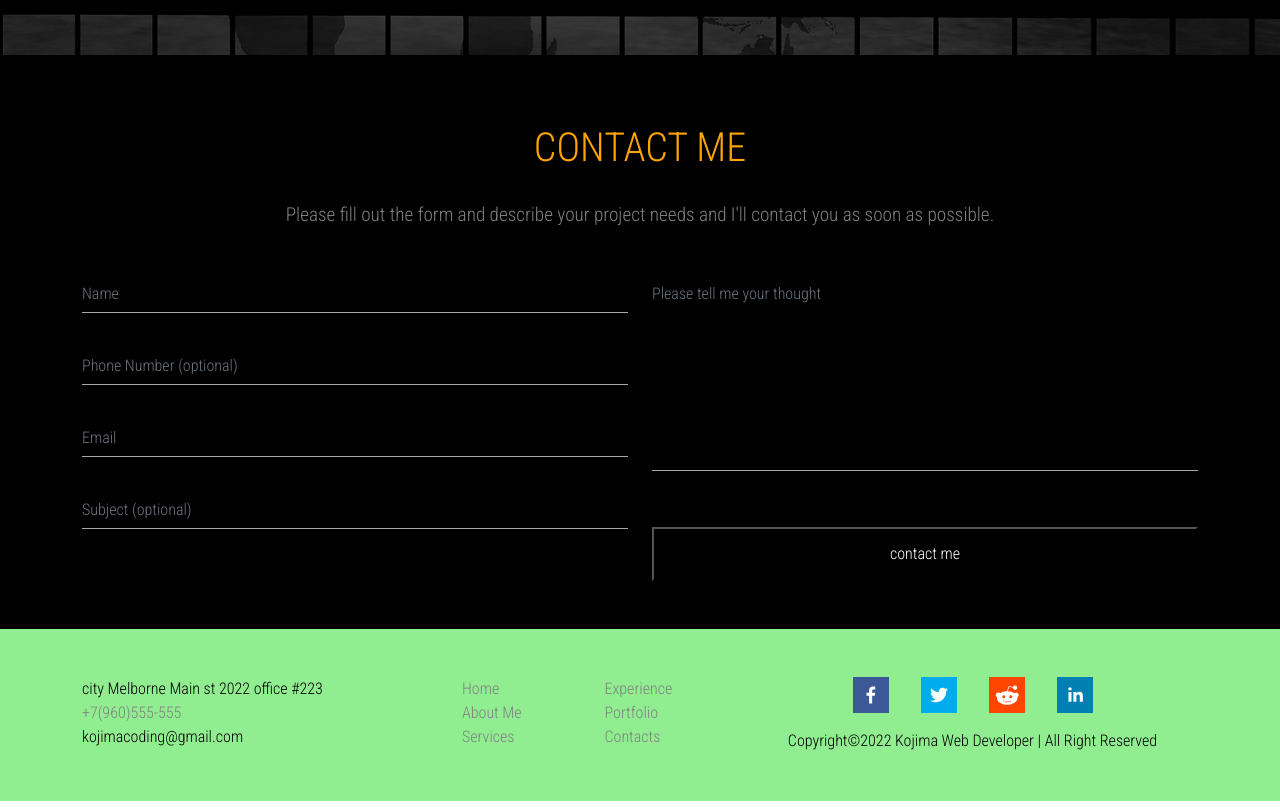
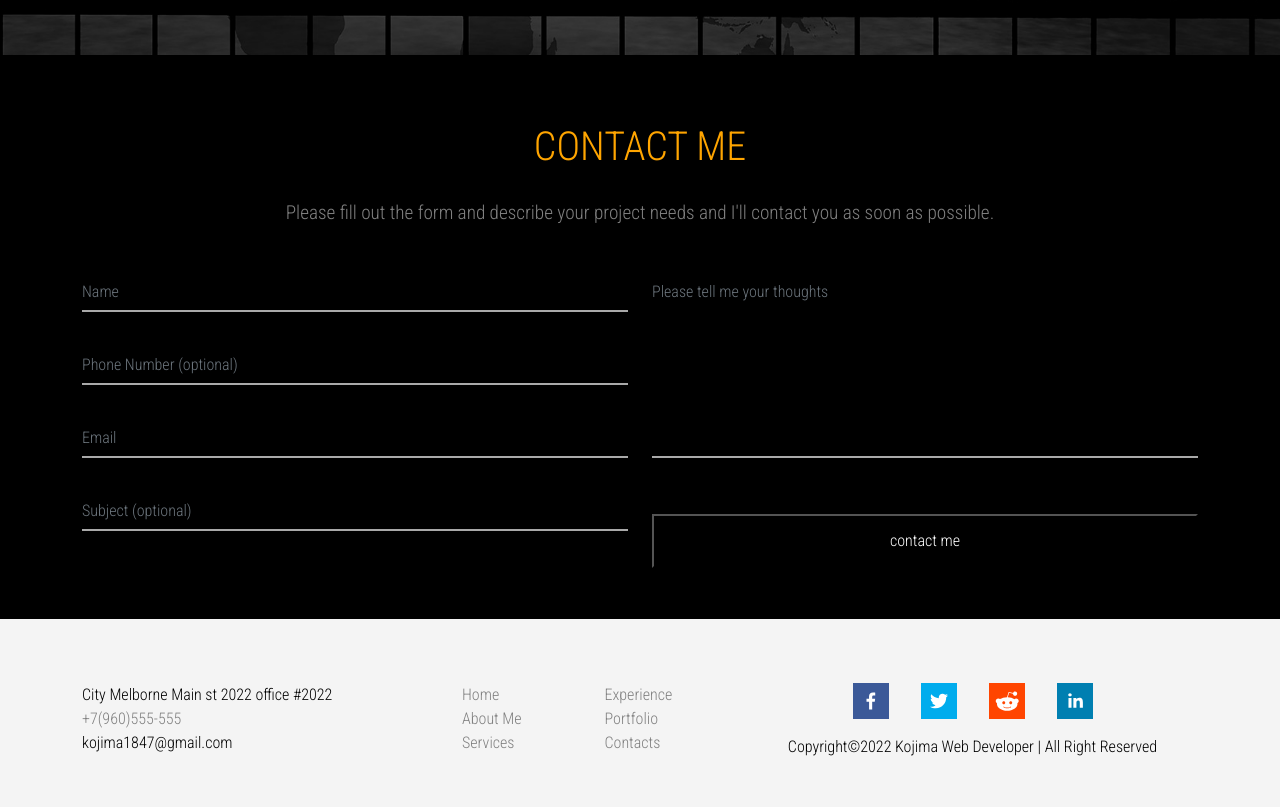
Before and after one commit to KoroCatty/react_works, a React (Create React App) app: page / in a window 1280 px wide. Shown: the part 3891-4698 px from the top of the page. Built offline with nearby package versions, Linux system fonts and the light colour scheme.

Commit message:
adjustment finished

```diff
--- a/src/App.scss
+++ b/src/App.scss
@@ -11,9 +11,9 @@
   --primary-hover-red: #f33501;
   --primary-transparent-black: rgba(0, 0, 0, 0.7);
 }
-// html {
-//   font-size: 16px;
-// }
+html {
+  overflow-x: hidden; //Remove a horizontal scroll bar
+}
 
 body {
   font-family: "Roboto Condensed", sans-serif;
@@ -358,13 +358,13 @@ nav ul li {
   padding: 0 0.5rem;
 }
 
-// Overflow Box--------------
+// Overflow Box（ホバー時のeffect）--------------
 .overflow {
   position: absolute;
   top: 0;
-  border: 1px solid red;
+  border: 2px solid red;
   background-color: black;
-  opacity: 0;
+  opacity: 0; //非表示に設定
   width: 15rem;
   height: 8rem;
   cursor: pointer;
@@ -376,7 +376,7 @@ nav ul li {
 
 .portfolilo-icon {
   position: absolute;
-  opacity: 0;
+  opacity: 0; //非表示に設定
   margin-left: -8rem;
   margin-top: 3.6rem;
   color: var(--primary-orange);
@@ -387,50 +387,93 @@ nav ul li {
   transition: all 0.3s ease-in-out;
   cursor: pointer;
 }
-// Pop up box ---------------
+
+// Pop up box --------------------------
 // ポップアップ時の箱(自動生成クラス)
 .popupbox-wrapper {
-  // background-color: red!important;
-  height: 65vh;
+  width:700px;
+  height: 68vh;
+  margin-top:12vw;
+  @media (max-width: 768px) {
+
+  }
 }
-.portfolio-image-popupbox {
-  width: 25rem;
+
+.popupbox-content {
+  padding-top: 0 !important;
+}
+
+//画像サイズ
+.portfolioImage {
+  width: 440px;
   padding: 0 0.5rem;
   height: 30vh;
-  // background-color: red;
+  @media (max-width: 768px) {
+   width:18rem;
+  }
+  @media (max-width: 468px) {
+    width:15rem;
+  }
+  //スマホ　横向き対応
+  @media (max-height: 468px) {
+    height: 100px;
+    width:320px;
+  }
 }
+//テキストサイズ
+.portfolioText {
+  font-size:1.2vw;
+  @media (max-width: 1440px) {
+    font-size: 1.7vw;
+    // margin-bottom: 0;
+  }
+  @media (max-width: 960px) {
+    font-size: 1.5vw;
+    // margin-bottom: 0;
+  }
+  @media (max-width: 768px) {
+    font-size: 2.3vw;
+    // margin-bottom: 0;
+  }
+  @media (max-width: 468px) {
+    font-size: 3.2vw;
+  }
+  @media (max-width: 375px) {
+    font-size: 2.8vw;
+  }
+    //スマホ　横向き対応
+    @media (max-height: 468px) {
+     margin-bottom: 0;
+     line-height: 2.3vw;
+    }
+}
+// タイトルサイズ
+.portfolioTitle {
+  @media (max-width: 468px) {
+    font-size: 3.5vw;
+  }
+  @media (max-width: 375px) {
+    font-size: 4vw;
+  }
+}
+// リンクサイズ
 .hyper-link {
   cursor: pointer;
   color: orange;
+  @media (max-width: 468px) {
+    font-size: 3.5vw;
+  }
+  @media (max-width: 375px) {
+    font-size: 4vw;
+  }
 }
+
+
 .hyper-link:hover {
   color: var(--primary-red);
 }
-// Media-------------
-// Pop-up時のサイズ
-@media (max-width: 768px) {
-  .portfolio-image-popupbox {
-    width: 100%;
-  }
-}
 
-@media (max-height: 570px) {
-  .portfolio-image-popupbox {
-    width: 80%;
-  }
-  .portfolio-image-popupbox {
-    width: 50%;
-  }
-}
 
-@media (max-height: 280px) {
-  .portfolio-image-popupbox {
-    height: 90%;
-  }
-  .portfolio-image-popupbox {
-    width: 30%;
-  }
-}
 // TestimonialsCarousel --------------
 .testimonials {
   background-image: url("../src/testimonials-bg.jpg");
@@ -489,18 +532,18 @@ nav ul li {
   margin-top: 3% !important;
 }
 
-// Contacts --------------------
+// Contacts ---------------------------
 .contacts {
   background: black;
-  padding: 3rem 0;
+  padding: 48px 0;
 }
 
-.contacts h1 {
+.contactsTitle{
   color: orange;
-  padding: 1.3rem 0;
+  padding: 20px 0;
   text-transform: uppercase;
 }
-.contacts p {
+.contactsText {
   color: grey;
   font-size: 1.2rem;
   margin-bottom: 4vw;
@@ -510,6 +553,7 @@ nav ul li {
 form {
   margin-top: 3vw !important;
 }
+// 両方にスタイル
 .contacts input,
 .contacts textarea {
   width: 100%;
@@ -517,25 +561,25 @@ form {
   background: none;
   resize: none; //resize は CSS のプロパティで、要素の寸法を変更できるかどうか、もしそうなら、どの方向に変更できるかを設定します
   border: 0;
-  border-bottom: 0.124rem solid darkgrey;
+  border-bottom: 2px solid darkgrey;
+  color: orange;
   border-radius: 0;
-  color: var(grey);
   outline: 0 !important; //borderでは表現できないこともoutlineなら表現できます。outlineは要素の輪郭線の太さ・色・スタイルを指定できるプロパティです。borderとほとんど一緒です
   box-shadow: none;
   top: 0;
-  margin-bottom: 1rem;
+  margin-bottom: 16px;
   padding-left: 0;
 }
 
+// フォーカス時に適用
 .contacts input:focus,
 .contacts textarea:focus {
-  background: transparent;
+  background: transparent;//真っ白になるのを防ぐ
   color: orange;
-  border-bottom: 0.124rem solid darkgrey;
+  border-bottom: 1.5px solid darkgrey;
 }
 .contacts textarea {
-  height: 12.2rem;
-  // margin: 2rem;
+  height: 184px;
 }
 .contact-btn {
   margin: 1rem 0 0 0;
@@ -557,8 +601,8 @@ form {
   display: inline-block;
 }
 
-//隣接兄弟セレクター。内側ではない最初のpを指定
-// inputにfocusしたら表示される
+//隣接兄弟セレクター。内側ではない最初の.lineを指定
+// focus時オレンジeffect
 input:focus + .line,
 textarea:focus + .line {
   width: 100%;
@@ -566,9 +610,9 @@ textarea:focus + .line {
 }
 
 .form-control {
-  margin: -0.3rem 0;
+  margin: -5px 0;
 }
-
+// フォーム送信時メッセージ
 .success-message {
   color: orange;
   font-size: 3vw;
@@ -576,27 +620,33 @@ textarea:focus + .line {
 }
 
 // Media ---------------------------
+
 @media (max-width: 768px) {
-  .contacts {
-    overflow-x: hidden; //Remove a horizontal scroll bar
+  .contacts .container {
+    padding: 0 16px;
   }
 }
 @media (max-width: 768px) {
-  .contacts .container {
-    padding: 0 1rem;
-  }
-}
-@media (max-width: 768px) {
-  .contacts p {
-    padding: 0 0.4rem;
+  .contactsText {
+    padding: 0 6px;
   }
 }
 
 // Footer ----------------------
 .footer {
-  background: lightgreen;
+  // background: darkgrey;
+  background-color: var(--primary-light-grey);
   color: black;
   padding: 3rem;
+}
+.footerContainer {
+  @media (max-width: 460px) {
+    margin-left:20px;
+    }
+  @media (max-width: 280px) {
+    margin-left:auto;
+    }
+
 }
 .footer a {
   text-decoration: none;
@@ -611,3 +661,18 @@ textarea:focus + .line {
 .footer p {
   margin-bottom: 0;
 }
+
+.social__icons {
+  // @media (max-width: 994px) {
+  //   margin-top:40px;
+  //   margin-left:-20px;
+  //   }
+  @media (max-width: 460px) {
+    // margin-top:0px;
+    margin-left:-16px;
+    }
+  @media (max-width: 280px) {
+    // margin-top:0px;
+    margin-left:0px;
+    }
+}
--- a/src/components/Contacts.jsx
+++ b/src/components/Contacts.jsx
@@ -7,7 +7,6 @@ export const Contacts = () => {
   const [successMessage, setSuccessMessage] = useState("");
 
   // const[inputContnet], [setInputContnet] = useState("");
-  // Form Validation
   const { register, handleSubmit, errors } = useForm();
 
   const onSubmit = (data, r) => {
@@ -37,8 +36,7 @@ export const Contacts = () => {
     // const sendEmail = (serviceID, templateID, form.current, user_wA38mxRtUjkOAGwKXSbbn) => {
     e.preventDefault();
 
-    emailjs
-      .sendForm(
+    emailjs.sendForm(
         "serviceID",
         "templateID",
         form.current,
@@ -68,8 +66,8 @@ export const Contacts = () => {
   return (
     <div id="contacts" className="contacts">
       <div className="text-center">
-        <h1>contact me</h1>
-        <p>
+        <h1 className="contactsTitle">contact me</h1>
+        <p className="contactsText">
           Please fill out the form and describe your project needs and I'll
           contact you as soon as possible.
         </p>
@@ -83,10 +81,11 @@ export const Contacts = () => {
             {/* <form ref={form} onSubmit={handleSubmit(onSubmit)}> */}
             <div className="row">
               <div className="col-md-6 col-xs-12">
+
                 {/* NAME INPUT */}
+                 {/* これによりinputにhover時真ん中から黄色の線が流れるようになる */}
                 <div className="text-center">
                   {" "}
-                  {/* これによりinputにhover時真ん中から黄色の線が流れるようになる */}
                   <input
                     type="text"
                     className="form-control"
@@ -94,19 +93,6 @@ export const Contacts = () => {
                     name="name"
                     register={register}
                     required
-                    // 送信時に空にするためvalueを入れる
-                    // value={successMessage}
-                    // onChange={e => setValue(e.target.value)}
-
-                    // ref={
-                    //   register({
-                    //     required: "Please enter your name",
-                    //     maxLength: {
-                    //       value: 20,
-                    //       message: "Please enter a name with fewer than 20 characters"
-                    //     }
-                    //   })
-                    // }
                   />
                   <div className="line"></div>
                 </div>
@@ -154,17 +140,15 @@ export const Contacts = () => {
                     // id="description"
                     type="text"
                     className="form-control"
-                    placeholder="Please tell me your thought"
+                    placeholder="Please tell me your thoughts"
                     name="description"
+                    required
                   ></textarea>
                   <div className="line"></div>
                 </div>
                 <button
                   className="btn-main-offer contact-btn"
                   type="submit"
-                  // ボタンが押されたらinput内を空にする
-                  // onClick={value}
-                  // onClick={() => setValue('')}
                 >
                   contact me
                 </button>
--- a/src/components/Footer.jsx
+++ b/src/components/Footer.jsx
@@ -15,11 +15,12 @@ export const Footer = () => {
     <div className="footer">
 
 
-      <div className="container">
+      <div className="container footerContainer">
         <div className="row">
-          <div className="col-lg-4 col-md-6 col-sm-6">
+
+          <div className="col-lg-4 col-md-4 col-sm-6 mt-3">
             <div className="d-flex">
-              <p>city Melborne Main st 2022 office #223</p>
+              <p>City Melborne Main st 2022 office #2022</p>
             </div>
 
             <div className="d-flex">
@@ -27,12 +28,12 @@ export const Footer = () => {
             </div>
 
             <div className="d-flex">
-              <p>kojimacoding@gmail.com</p>
+              <p>kojima1847@gmail.com</p>
             </div>
           </div>
 
-          <div className="col-lg-3 col-md-2 col-sm-6">
-            <div className="row">
+          <div className="col-lg-3 col-md-3 col-sm-4">
+            <div className="row mt-3">
               <div className="col">
                 <a href="" className="footer-nav">Home</a>
                 <br />
@@ -53,7 +54,7 @@ export const Footer = () => {
             </div>
           </div>
 
-          <div className="col-lg-5 col-md-5 col-sm-6 align-items-center">
+          <div className="social__icons col-lg-5 col-md-5 col-sm-6 mt-3 align-items-center">
             <div className="d-flex justify-content-center">
               <FacebookShareButton
                 url={"https://www.youtube.com/kaydrum"}
@@ -99,6 +100,7 @@ export const Footer = () => {
           </div>
 
         </div>
+        {/* .row */}
       </div>
     </div>
   )
--- a/src/components/Navbar.jsx
+++ b/src/components/Navbar.jsx
@@ -46,7 +46,7 @@ const Navbar = () => {
               <Link smooth={true} to="portfolio" duration={600} offset={-110} className="nav-link" href="#">Portfolio</Link >
             </li>
             <li className="nav-item">
-              <Link smooth={true} to="contacts" duration={600} offset={-90} className="nav-link" href="#">Contacts</Link >
+              <Link smooth={true} to="contacts" duration={600} offset={-80} className="nav-link" href="#">Contacts</Link >
             </li>
           </ul>
         </div>
```
Also changed, not shown: src/components/portfolio.jsx (+27 -24 lines).
